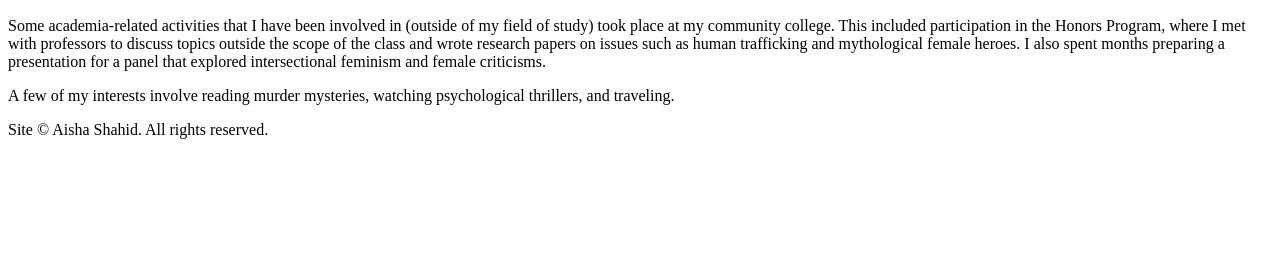
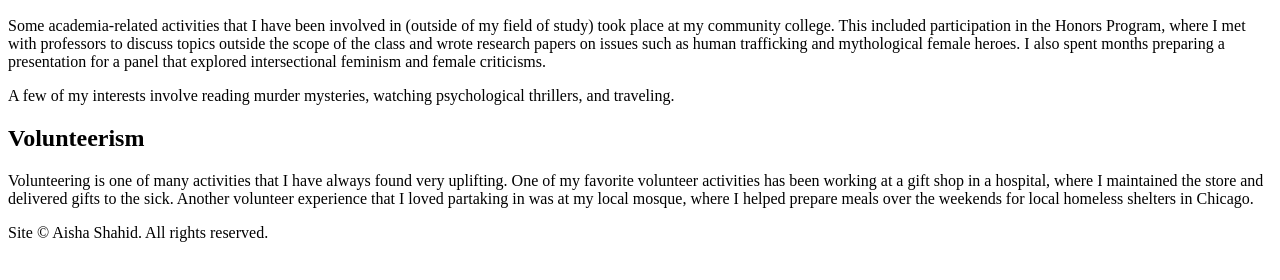
Before and after one commit to ashahid4/project-one, a plain HTML site: page extracurriculars/index.html in a window 1280 px wide. Shown: the part 154-434 px from the top of the page. Drawn offline with Linux system fonts and the light colour scheme.

Commit message:
Add volunteerism section to extracurriculars page

```diff
--- a/extracurriculars/index.html
+++ b/extracurriculars/index.html
@@ -26,7 +26,15 @@
       psychological thrillers, and traveling. </p>
 
     </section>
-
+    <section id="volunteer">
+      <h2>Volunteerism</h2>
+      <p> Volunteering is one of many activities that I have always found very
+      uplifting. One of my favorite volunteer activities has been working at a
+      gift shop in a hospital, where I maintained the store and delivered
+      gifts to the sick. Another volunteer experience that I loved partaking in
+      was at my local mosque, where I helped prepare meals over the weekends for
+      local homeless shelters in Chicago. </p>
+    <section>
 
 
     </main>
```
